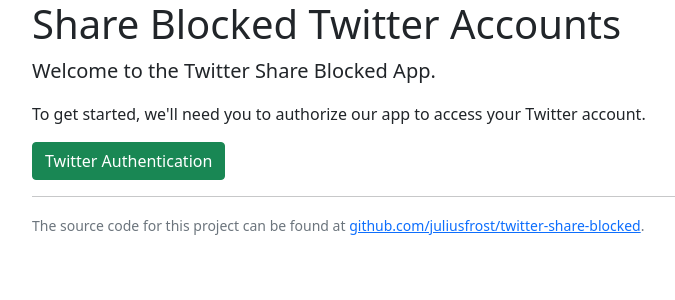
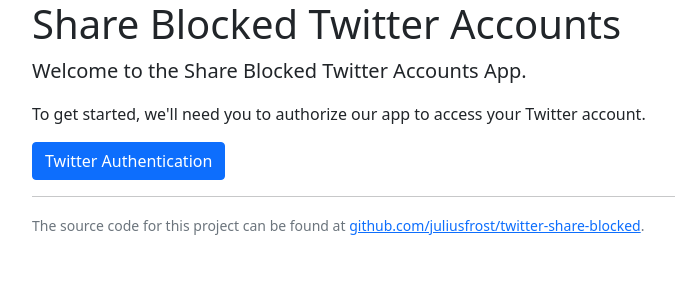
Before and after one commit to juliusfrost/share-blocked-twitter-accounts, a Flask app: page / in a window 1280 px wide. Shown: the top 300 px of the page, without its empty margins (50-725 px from the left). Run offline with Flask 2, Linux system fonts and the light colour scheme.

Commit message:
fix index

```diff
--- a/app.py
+++ b/app.py
@@ -61,13 +61,14 @@ def check_authenticated(session) -> twitter.Api:
 
 @app.route('/')
 def hello():
-    if check_authenticated(session):
-        return redirect(url_for('welcome'))
     return render_template('index.html')
 
 
 @app.route('/start')
 def start():
+    if check_authenticated(session):
+        return redirect(url_for('welcome'))
+
     # note that the external callback URL must be added to the whitelist on
     # the developer.twitter.com portal, inside the app settings
     app_callback_url = url_for('callback', _external=True)
--- a/templates/index.html
+++ b/templates/index.html
@@ -1,8 +1,10 @@
 {% extends "base.html" %}
 {% block containercontent %}
-<p class="lead">Welcome to the Twitter Share Blocked App.</p>
+<p class="lead">Welcome to the Share Blocked Twitter Accounts App.</p>
 <div class="hero-unit">
-	<p>To get started, we'll need you to authorize our app to access your Twitter account. </p>
+    <p>To get started, we'll need you to authorize our app to access your Twitter account. </p>
 </div>
-<a href="/start" class="btn btn-small btn-success">Twitter Authentication</a>
+<div class="d-grid gap-2 d-md-block">
+    <a href="/start" class="btn btn-small btn-primary">Twitter Authentication</a>
+</div>
 {% endblock %}
```
